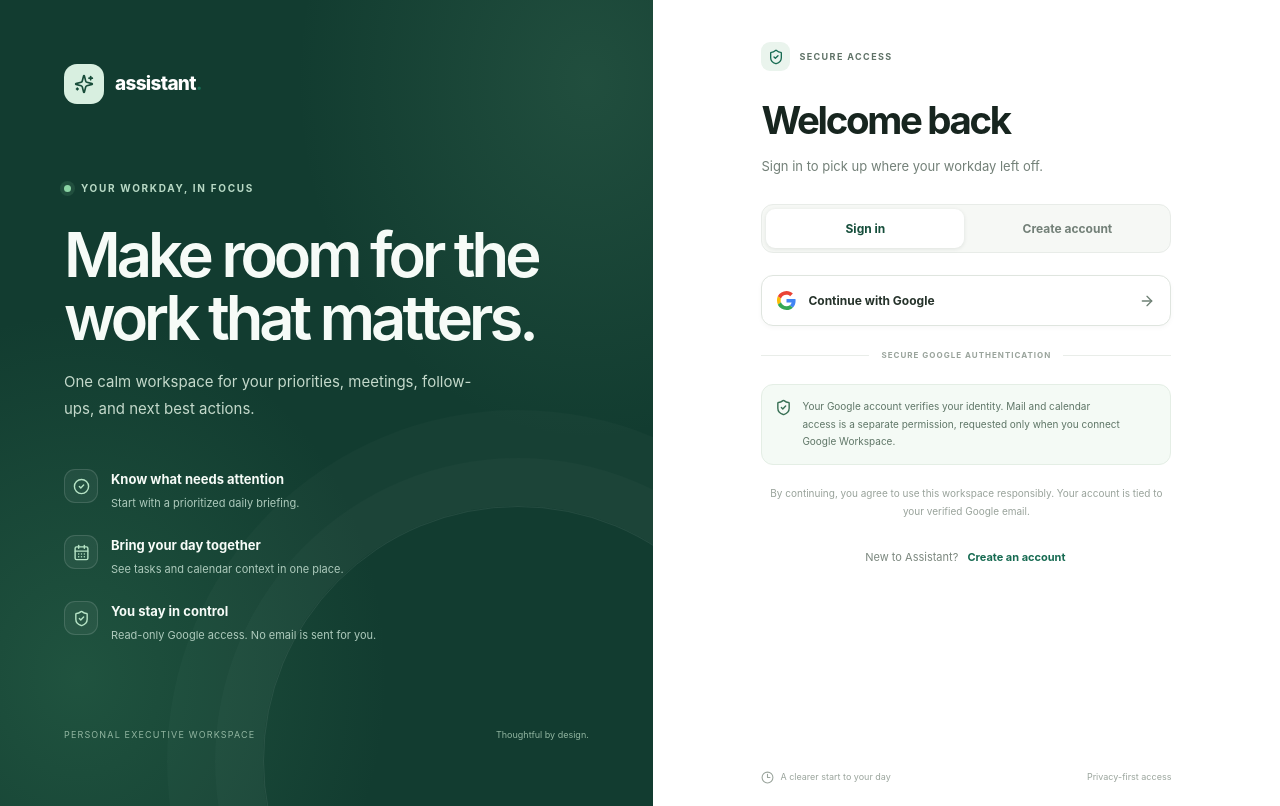
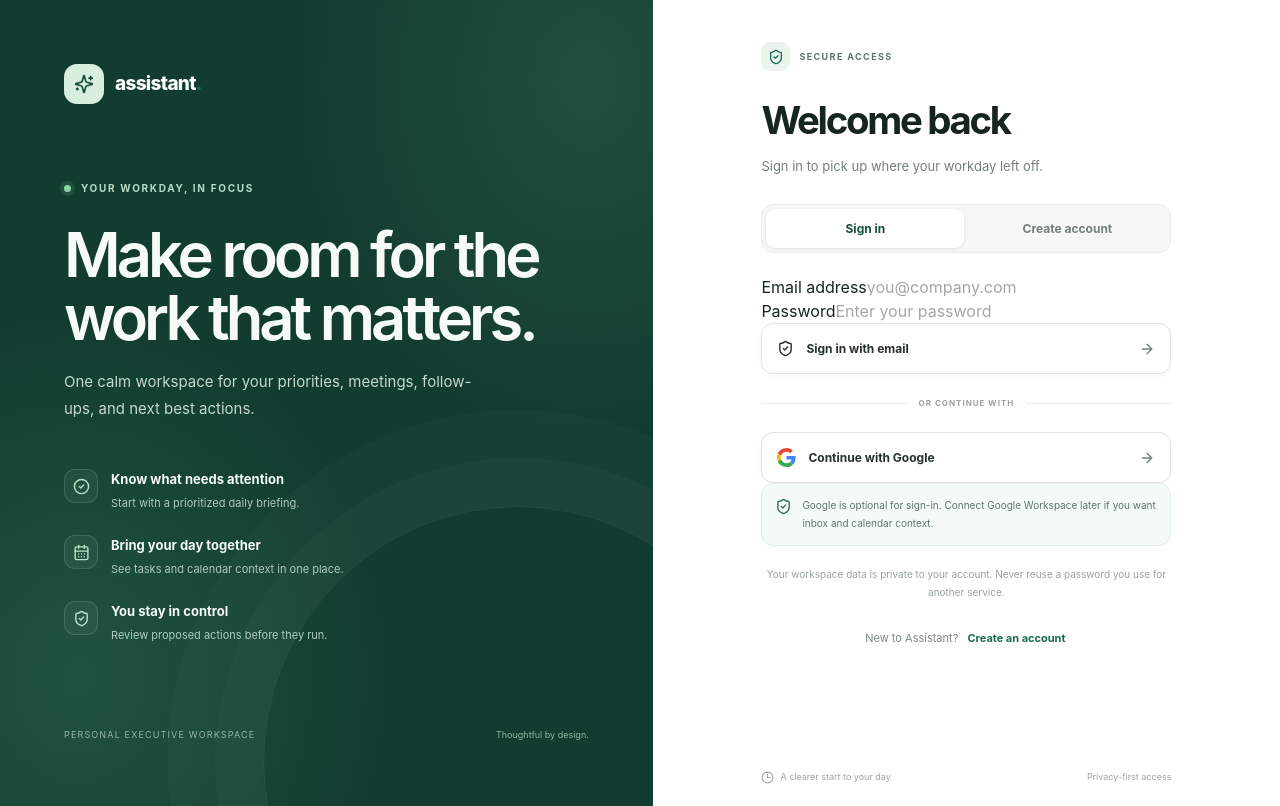
Before and after one commit to hanzalahnaveed/Assistant, a Next.js app: page /auth in a window 1280 px wide. Built offline with nearby package versions, Linux system fonts and the light colour scheme; no server answers.

Commit message:
feat(auth): add email and password signup and login UI

```diff
--- a/src/app/auth/page.tsx
+++ b/src/app/auth/page.tsx
@@ -1,12 +1,12 @@
 "use client";
 
-import { useEffect, useState } from "react";
-import { ArrowRight, CalendarDays, CheckCircle2, Clock3, Inbox, LoaderCircle, ShieldCheck, Sparkles } from "lucide-react";
+import { FormEvent, useEffect, useState } from "react";
+import { ArrowRight, CalendarDays, CheckCircle2, Clock3, LoaderCircle, ShieldCheck, Sparkles } from "lucide-react";
 
 type Mode = "signin" | "signup";
 
-const errors: Record<string, string> = {
-  google_not_configured: "Google sign-in is not configured yet. Please contact the workspace administrator.",
+const queryErrors: Record<string, string> = {
+  google_not_configured: "Google sign-in is not configured. Use your email and password, or configure Google Workspace later.",
   google_consent_cancelled: "Google sign-in was cancelled. You can try again whenever you're ready.",
   invalid_oauth_state: "Your sign-in session expired or could not be verified. Please try again.",
   google_connection_failed: "We couldn't complete Google sign-in. Please try again.",
@@ -16,6 +16,9 @@ const errors: Record<string, string> = {
 
 export default function AuthPage() {
   const [mode, setMode] = useState<Mode>("signin");
+  const [name, setName] = useState("");
+  const [email, setEmail] = useState("");
+  const [password, setPassword] = useState("");
   const [checking, setChecking] = useState(true);
   const [busy, setBusy] = useState(false);
   const [error, setError] = useState<string | null>(null);
@@ -24,24 +27,47 @@ export default function AuthPage() {
   useEffect(() => {
     const params = new URLSearchParams(window.location.search);
     const queryError = params.get("error");
-    setError(queryError);
+    setError(queryError ? queryErrors[queryError] ?? "Something went wrong. Please try again." : null);
     setLoggedOut(params.get("loggedOut") === "1");
     if (queryError === "account_not_found") setMode("signup");
     if (queryError === "account_exists") setMode("signin");
     let cancelled = false;
     fetch("/api/auth/session", { cache: "no-store" })
       .then(response => response.json())
-      .then(data => {
-        if (!cancelled && data.user) window.location.replace("/");
-      })
+      .then(data => { if (!cancelled && data.user) window.location.replace("/"); })
       .catch(() => undefined)
       .finally(() => { if (!cancelled) setChecking(false); });
     return () => { cancelled = true; };
   }, []);
 
-  function continueWithGoogle(nextMode: Mode) {
+  async function submitCredentials(event: FormEvent<HTMLFormElement>) {
+    event.preventDefault();
     setBusy(true);
-    window.location.assign("/api/auth/google/start?intent=" + nextMode);
+    setError(null);
+    try {
+      const response = await fetch(mode === "signup" ? "/api/auth/signup" : "/api/auth/login", {
+        method: "POST",
+        headers: { "content-type": "application/json" },
+        body: JSON.stringify({ name: name.trim(), email: email.trim(), password })
+      });
+      const data = await response.json();
+      if (!response.ok) {
+        setError(data.message ?? (data.error === "account_exists"
+          ? "An account with this email already exists. Please sign in."
+          : "We couldn't authenticate you. Please check your details and try again."));
+        return;
+      }
+      window.location.assign("/");
+    } catch {
+      setError("We couldn't reach the server. Check your connection and try again.");
+    } finally {
+      setBusy(false);
+    }
+  }
+
+  function continueWithGoogle() {
+    setBusy(true);
+    window.location.assign("/api/auth/google/start?intent=" + mode);
   }
 
   return (
@@ -55,7 +81,7 @@ export default function AuthPage() {
           <div className="auth-feature-list">
             <div><span><CheckCircle2 size={17}/></span><div><strong>Know what needs attention</strong><small>Start with a prioritized daily briefing.</small></div></div>
             <div><span><CalendarDays size={17}/></span><div><strong>Bring your day together</strong><small>See tasks and calendar context in one place.</small></div></div>
-            <div><span><ShieldCheck size={17}/></span><div><strong>You stay in control</strong><small>Read-only Google access. No email is sent for you.</small></div></div>
+            <div><span><ShieldCheck size={17}/></span><div><strong>You stay in control</strong><small>Review proposed actions before they run.</small></div></div>
           </div>
         </div>
         <div className="auth-visual-footer"><span>PERSONAL EXECUTIVE WORKSPACE</span><span>Thoughtful by design.</span></div>
@@ -66,22 +92,33 @@ export default function AuthPage() {
         <div className="auth-card">
           <div className="auth-card-kicker"><span className="auth-card-icon"><ShieldCheck size={16}/></span> SECURE ACCESS</div>
           <h2>{mode === "signin" ? "Welcome back" : "Create your account"}</h2>
-          <p className="auth-subtitle">{mode === "signin" ? "Sign in to pick up where your workday left off." : "Set up your personal workspace in a few simple steps."}</p>
+          <p className="auth-subtitle">{mode === "signin" ? "Sign in to pick up where your workday left off." : "Set up your personal workspace with your email."}</p>
           <div className="auth-mode-switch" role="tablist" aria-label="Account access">
-            <button type="button" role="tab" aria-selected={mode === "signin"} className={mode === "signin" ? "active" : ""} onClick={() => setMode("signin")}>Sign in</button>
-            <button type="button" role="tab" aria-selected={mode === "signup"} className={mode === "signup" ? "active" : ""} onClick={() => setMode("signup")}>Create account</button>
+            <button type="button" role="tab" aria-selected={mode === "signin"} className={mode === "signin" ? "active" : ""} onClick={() => { setMode("signin"); setError(null); }}>Sign in</button>
+            <button type="button" role="tab" aria-selected={mode === "signup"} className={mode === "signup" ? "active" : ""} onClick={() => { setMode("signup"); setError(null); }}>Create account</button>
           </div>
-          {error && <div role="alert" className="auth-alert"><span>!</span><p>{errors[error] ?? "Something went wrong. Please try again."}</p></div>}
+          {error && <div role="alert" className="auth-alert"><span>!</span><p>{error}</p></div>}
           {loggedOut && <div role="status" className="auth-success"><CheckCircle2 size={16}/><span>You have been signed out securely.</span></div>}
-          <button type="button" className="auth-google-button" onClick={() => continueWithGoogle(mode)} disabled={busy || checking}>
+          <form className="auth-credentials-form" onSubmit={submitCredentials}>
+            {mode === "signup" && <label className="auth-field"><span>Your name</span><input autoComplete="name" name="name" type="text" maxLength={80} value={name} onChange={event => setName(event.target.value)} placeholder="How should we address you?" /></label>}
+            <label className="auth-field"><span>Email address</span><input autoComplete="email" name="email" type="email" required maxLength={254} value={email} onChange={event => setEmail(event.target.value)} placeholder="you@company.com" /></label>
+            <label className="auth-field"><span>Password</span><input autoComplete={mode === "signup" ? "new-password" : "current-password"} name="password" type="password" required minLength={mode === "signup" ? 8 : 1} maxLength={128} value={password} onChange={event => setPassword(event.target.value)} placeholder={mode === "signup" ? "At least 8 characters" : "Enter your password"} /></label>
+            {mode === "signup" && <p className="auth-password-hint">Use at least 8 characters. Your password is stored as a secure hash.</p>}
+            <button type="submit" className="auth-google-button auth-primary-button" disabled={busy || checking}>
+              {busy || checking ? <LoaderCircle size={18} className="animate-spin"/> : <span className="auth-primary-mark"><ShieldCheck size={17}/></span>}
+              <span>{busy ? "Please wait…" : mode === "signin" ? "Sign in with email" : "Create account"}</span>
+              {!busy && !checking && <ArrowRight size={16} className="auth-button-arrow"/>}
+            </button>
+          </form>
+          <div className="auth-divider"><span/> <small>OR CONTINUE WITH</small> <span/></div>
+          <button type="button" className="auth-google-button auth-secondary-button" onClick={continueWithGoogle} disabled={busy || checking}>
             {busy || checking ? <LoaderCircle size={18} className="animate-spin"/> : <GoogleMark/>}
-            <span>{busy ? "Redirecting to Google…" : mode === "signin" ? "Continue with Google" : "Create account with Google"}</span>
-            {!busy && !checking && <ArrowRight size={16} className="auth-button-arrow"/>}
+            <span>{mode === "signin" ? "Continue with Google" : "Create account with Google"}</span>
+            <ArrowRight size={16} className="auth-button-arrow"/>
           </button>
-          <div className="auth-divider"><span/> <small>SECURE GOOGLE AUTHENTICATION</small> <span/></div>
-          <div className="auth-trust-note"><ShieldCheck size={17}/><p>Your Google account verifies your identity. Mail and calendar access is a separate permission, requested only when you connect Google Workspace.</p></div>
-          <p className="auth-terms">By continuing, you agree to use this workspace responsibly. Your account is tied to your verified Google email.</p>
-          <div className="auth-switch-copy">{mode === "signin" ? "New to Assistant?" : "Already have an account?"} <button type="button" onClick={() => setMode(mode === "signin" ? "signup" : "signin")}>{mode === "signin" ? "Create an account" : "Sign in instead"}</button></div>
+          <div className="auth-trust-note"><ShieldCheck size={17}/><p>Google is optional for sign-in. Connect Google Workspace later if you want inbox and calendar context.</p></div>
+          <p className="auth-terms">Your workspace data is private to your account. Never reuse a password you use for another service.</p>
+          <div className="auth-switch-copy">{mode === "signin" ? "New to Assistant?" : "Already have an account?"} <button type="button" onClick={() => { setMode(mode === "signin" ? "signup" : "signin"); setError(null); }}>{mode === "signin" ? "Create an account" : "Sign in instead"}</button></div>
         </div>
         <div className="auth-panel-footer"><span><Clock3 size={13}/> A clearer start to your day</span><span>Privacy-first access</span></div>
       </section>
```
